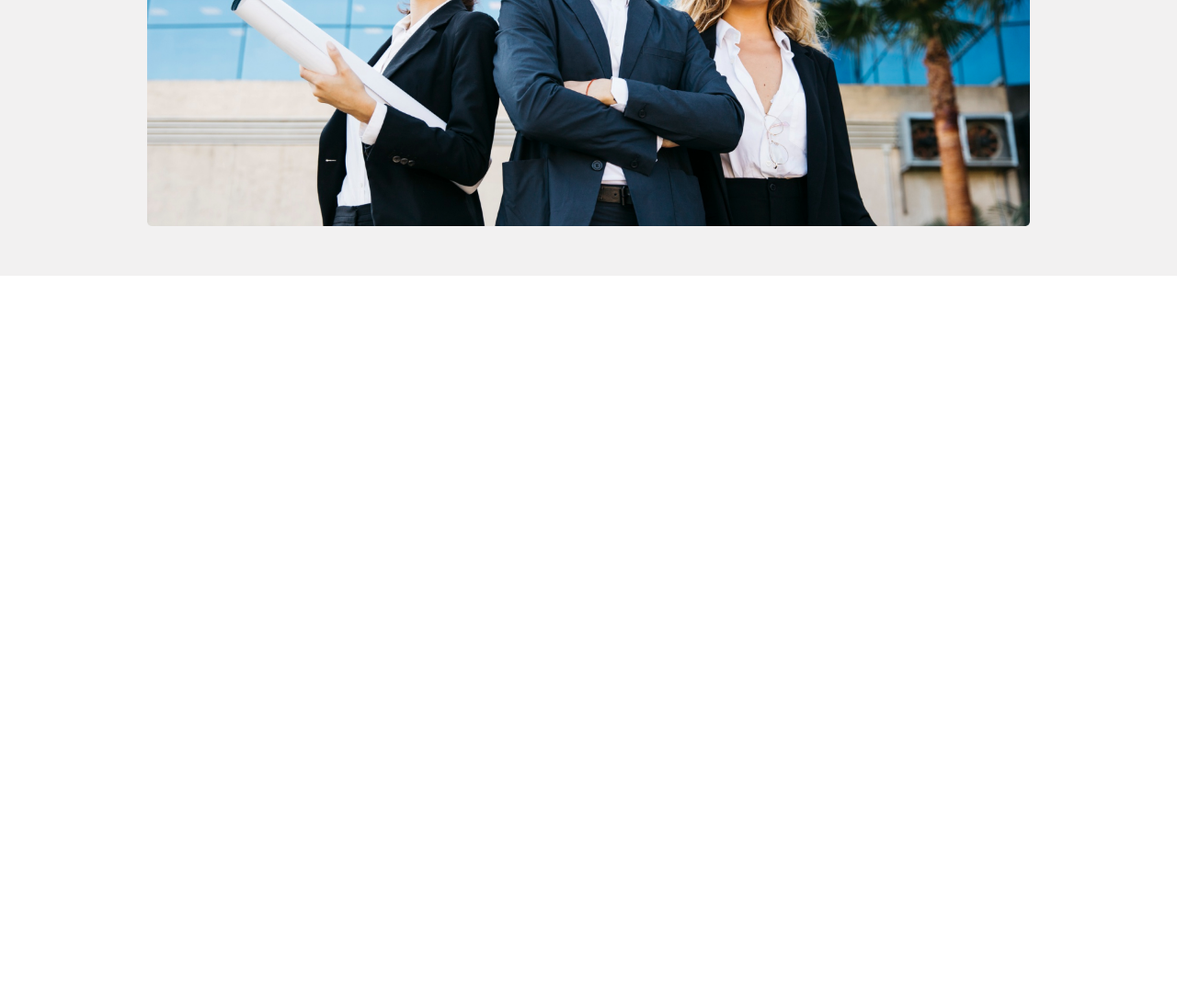
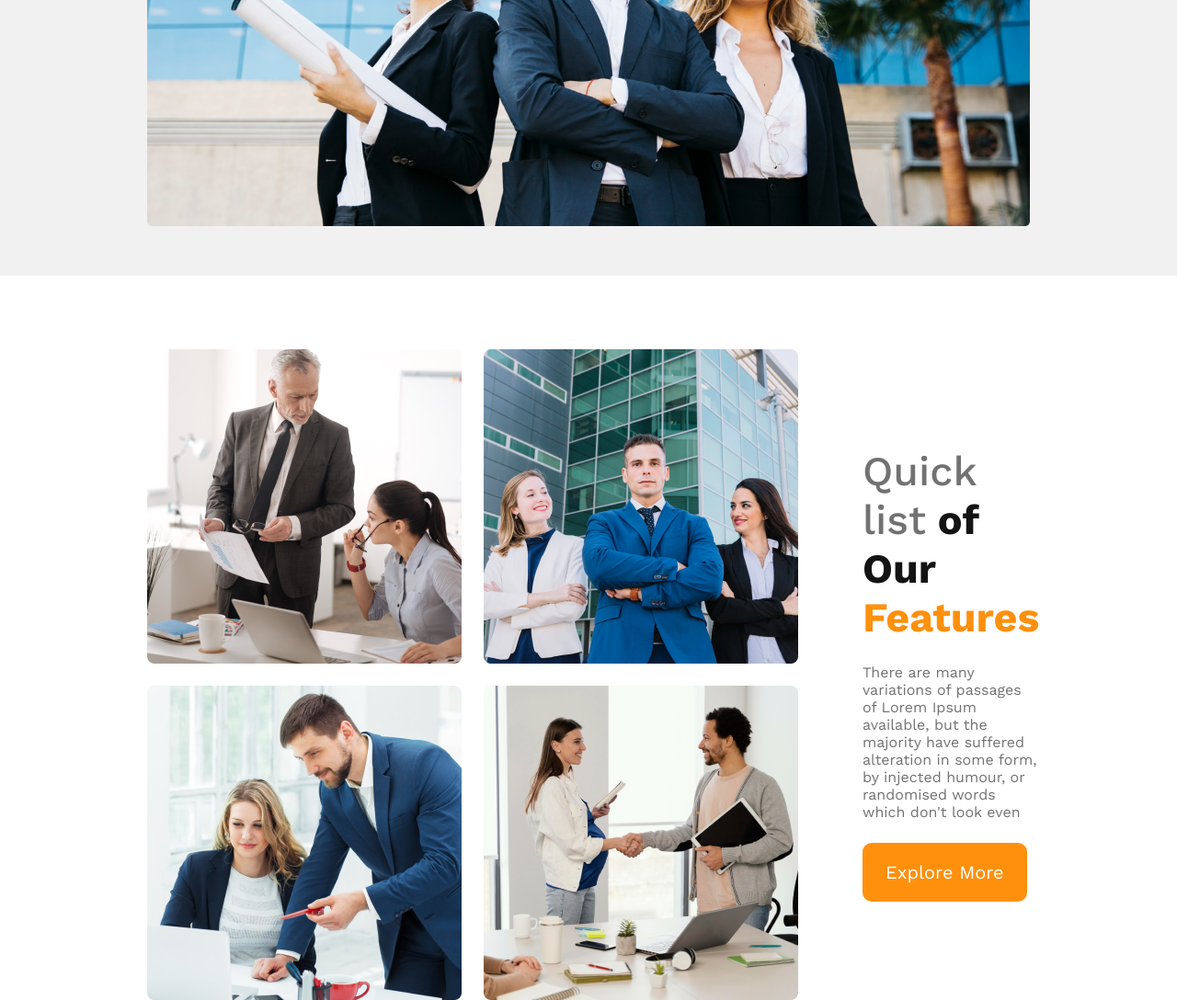
Before and after one commit to Sultana-Razia/g3-architect-website, a plain HTML site: page index.html in a window 1280 px wide. Shown: the part 857-1945 px from the top of the page at 92% size. Before the commit the page ends 1157 px from the top, so only its background shows below. Drawn offline with nearby package versions, Linux system fonts and the light colour scheme.

Commit message:
team content added

```diff
--- a/index.html
+++ b/index.html
@@ -9,6 +9,7 @@
 </head>
 
 <body>
+    <!-- Header Start -->
     <header>
         <nav>
             <h3 class="nav-title">G3 Architects</h3>
@@ -32,8 +33,26 @@
             <img src="images/banner.png" alt="">
         </div>
     </header>
+    <!-- Header End -->
     <main>
-
+        <!-- Team Section Start -->
+        <section class="team-section">
+            <div class="team-img">
+                <img src="images/team1.png" alt="">
+                <img src="images/team2.png" alt="">
+                <img src="images/team3.png" alt="">
+                <img src="images/team4.png" alt="">
+            </div>
+            <div class="team-content">
+                <h3 class="team-title"><span class="quick-list">Quick list</span> <span class="of-our">of Our</span>
+                    <span class="text-feature">Features</span>
+                </h3>
+                <p class="team-description">There are many variations of passages of Lorem Ipsum available, but the
+                    majority have suffered
+                    alteration in some form, by injected humour, or randomised words which don't look even</p>
+                <button class="btn-primary">Explore More</button>
+            </div>
+        </section>
     </main>
     <footer>
 
--- a/styles/architect.css
+++ b/styles/architect.css
@@ -79,7 +79,48 @@ nav li a {
     width: 100%;
 }
 
+/* Main Section Styles */
+main {
+    padding: 0 12.5%;
+}
 
+/* Features Styles */
+.team-section {
+    display: flex;
+    align-items: center;
+    margin-top: 80px;
+}
+
+.team-img {
+    display: grid;
+    grid-template-columns: 1fr 1fr;
+    gap: 1.5rem;
+    margin-right: 70px;
+}
+
+.team-title {
+    font-size: 2.8rem;
+}
+
+.team-title .quick-list {
+    font-weight: 500;
+    color: rgb(114, 114, 114);
+}
+
+.team-title .of-our {
+    font-weight: 700;
+    color: rgb(19, 19, 19);
+}
+
+.team-title .text-feature {
+    font-weight: 700;
+    color: rgb(255, 144, 14);
+}
+
+.team-description {
+    margin: 1.5rem 0;
+    color: rgb(114, 114, 114);
+}
 
 /* Responsive Media Queries */
 
```
